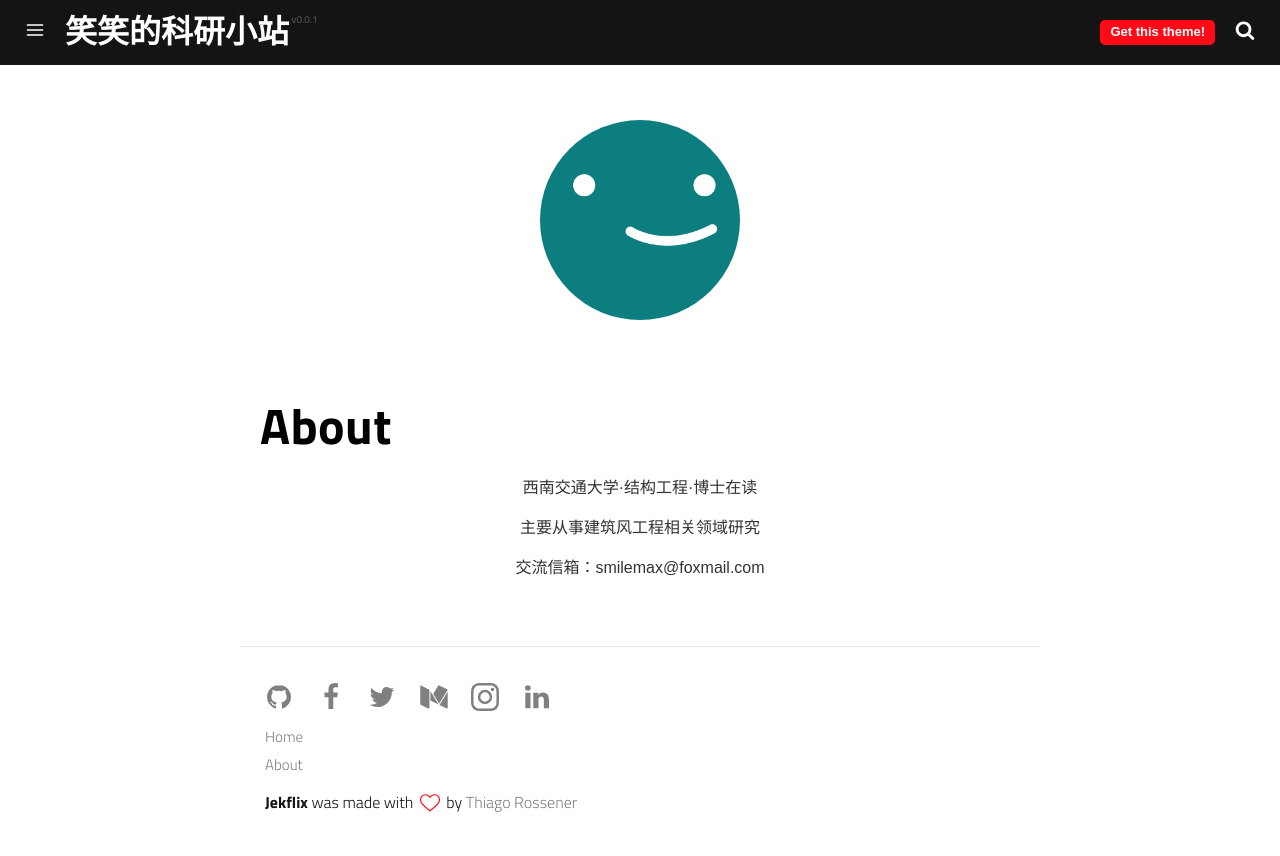
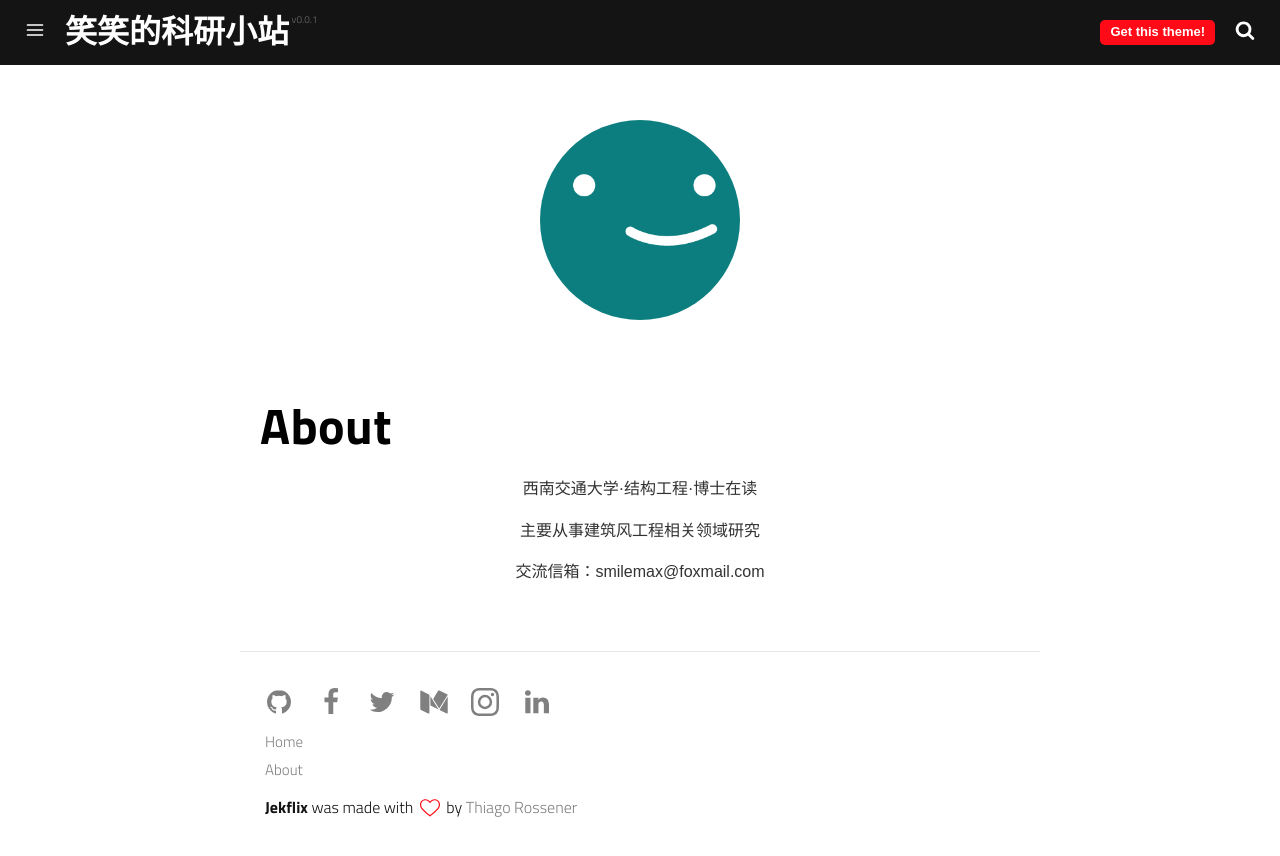
Before and after one commit to fightingxiaoxiao/fightingxiaoxiao.github.io, a Jekyll site: the page built from pages/about.md, in a window 1280 px wide. Shown: the top 856 px of the page. Built offline with Jekyll 4.4.1, drawn with Linux system fonts in a browser that asks for light colours; a script that is not in the unit is left out.

Commit message:
Update _post.scss

```diff
--- a/_sass/_post.scss
+++ b/_sass/_post.scss
@@ -58,7 +58,7 @@
 
   p {
     max-width: fit-content;
-    line-height: 1.5;
+    line-height: 1.6;
   }
 
   h1,
```
